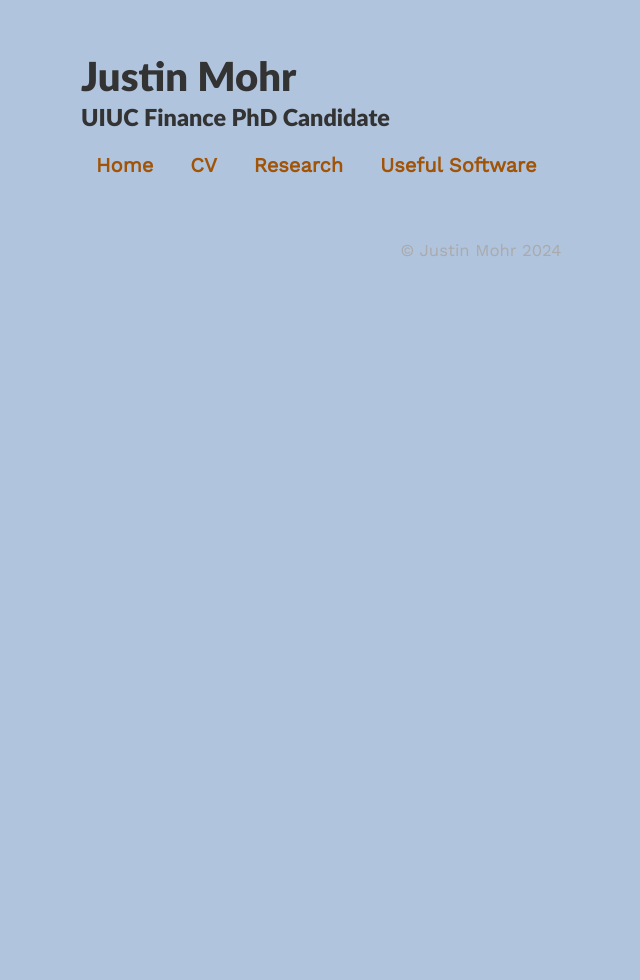
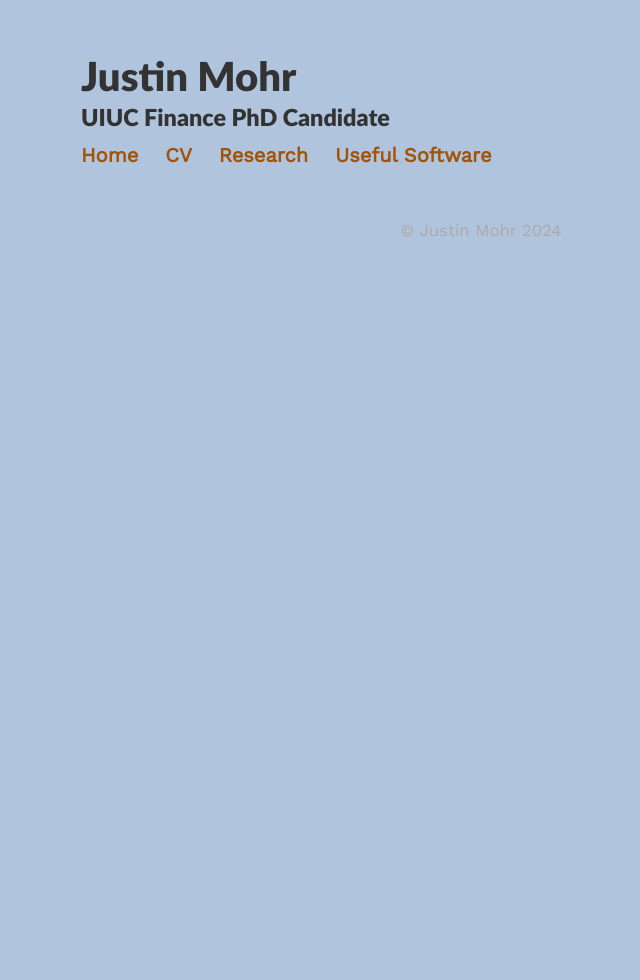
Before and after one commit to justin-mohr/justin-mohr.github.io, a Jekyll site: the page built from archive.html, in a window 1280 px wide. Shown: the whole page, without its empty margins (159-799 px from the left). Built offline with Jekyll 4.4.1, drawn with Linux system fonts in a browser that asks for light colours; nearby versions of some CDN libraries.

Commit message:
Update style.scss

```diff
--- a/assets/css/_sass/style.scss
+++ b/assets/css/_sass/style.scss
@@ -164,18 +164,7 @@
   white-space: nowrap;
   overflow-x: auto;
   -webkit-overflow-scrolling: touch;
-  -ms-overflow-style: -ms-autohiding-scrollbar;
-  padding: 0; /* Remove any padding around the scroll container */
-}
 
-
-/* Add styling for the links inside the scroll container */
-.scroll a {
-  display: inline-block; /* Make links behave like inline-blocks */
-  margin: 0 5px; /* Reduce the margin between links to make them closer */
-  text-decoration: none; /* Remove underline from links */
-  padding: 10px; /* Optional: Add padding inside the link boxes */
-  border-radius: 4px; /* Optional: Add rounded corners */
 }
 
 /* Button */
```
